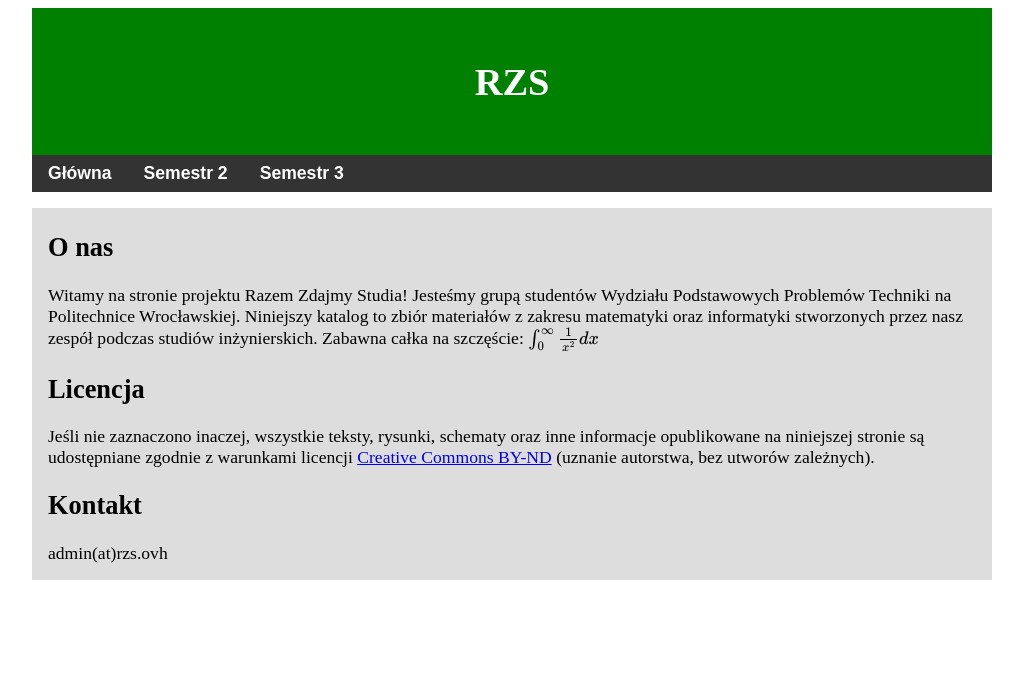
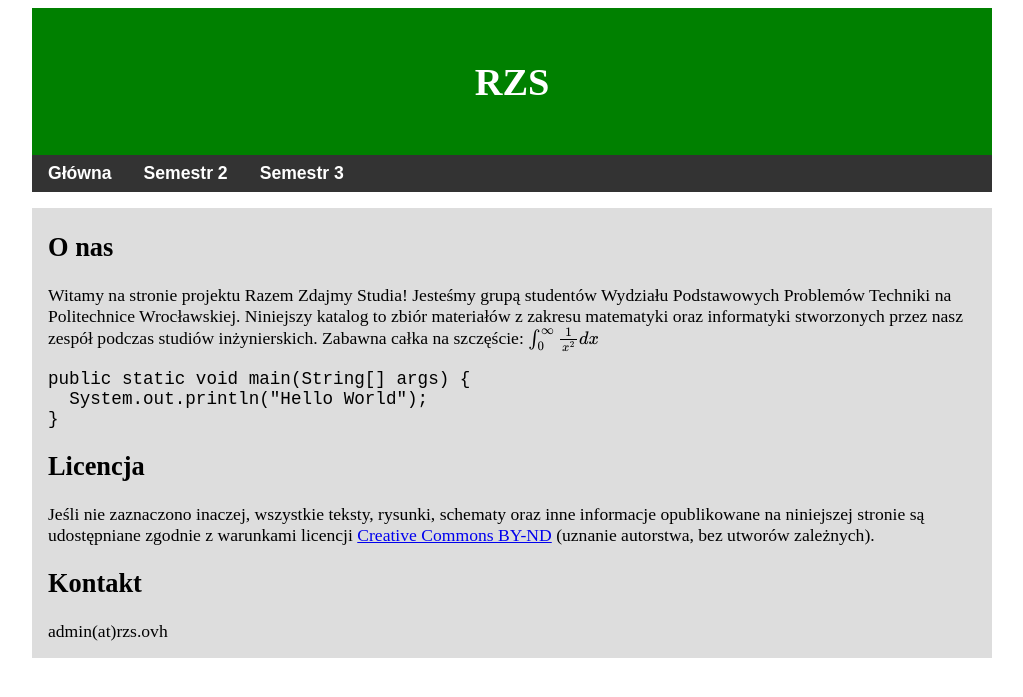
Before and after one commit to rzs-site/rzs-site.github.io, a Jekyll site: the page built from index.md, in a window 1280 px wide. Shown: the top 697 px of the page, without its empty margins (128-1151 px from the left). Built offline with Jekyll 4.4.1, drawn with Linux system fonts in a browser that asks for light colours; formulas are drawn with MathJax 3; our own code applies the rules of GitHub Pages for plain Markdown files.

Commit message:
Test code

````diff
--- a/index.md
+++ b/index.md
@@ -9,6 +9,12 @@ O nas
 ---
 
 Witamy na stronie projektu Razem Zdajmy Studia! Jesteśmy grupą studentów Wydziału Podstawowych Problemów Techniki na Politechnice Wrocławskiej. Niniejszy katalog to zbiór materiałów z zakresu matematyki oraz informatyki stworzonych przez nasz zespół podczas studiów inżynierskich. Zabawna całka na szczęście: \\(\int_0^\infty \frac{1}{x^2} dx\\)
+
+```java
+public static void main(String[] args) {
+  System.out.println("Hello World");
+}
+```
 
 Licencja
 ---
````
